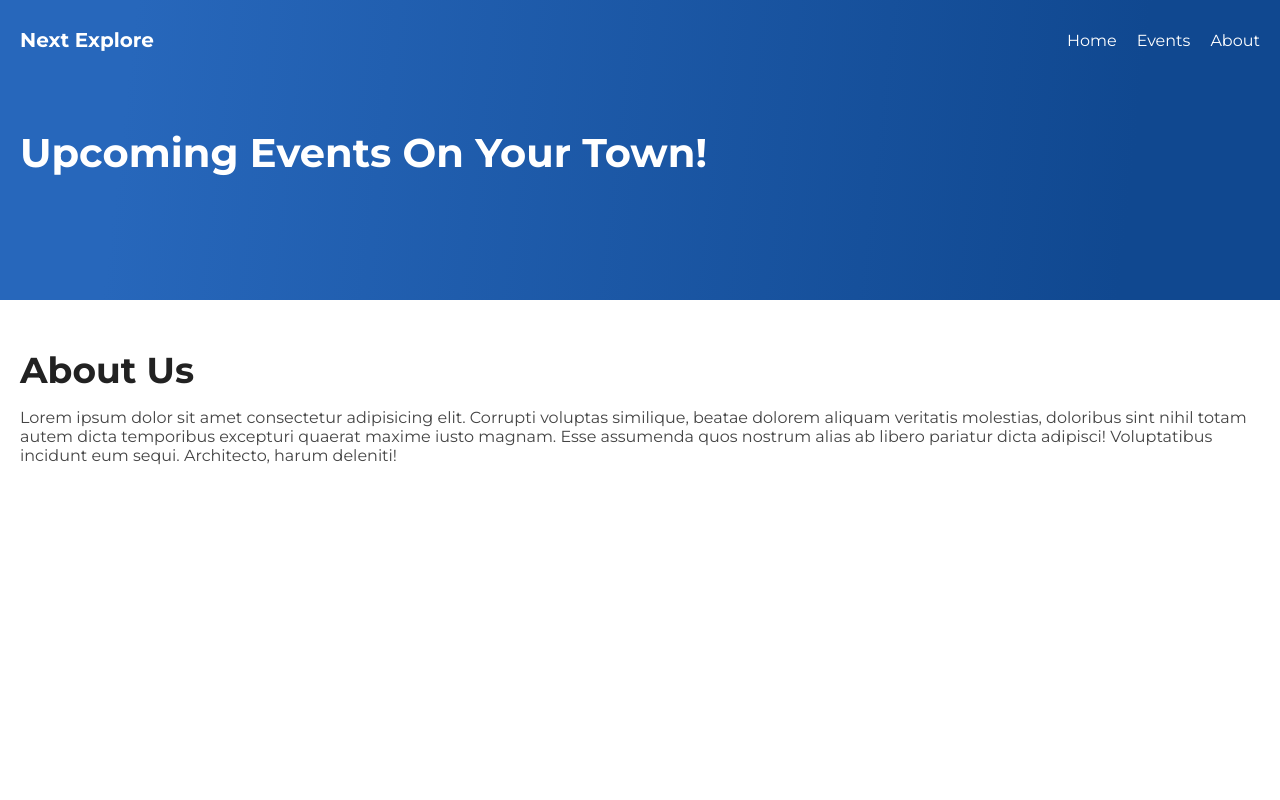
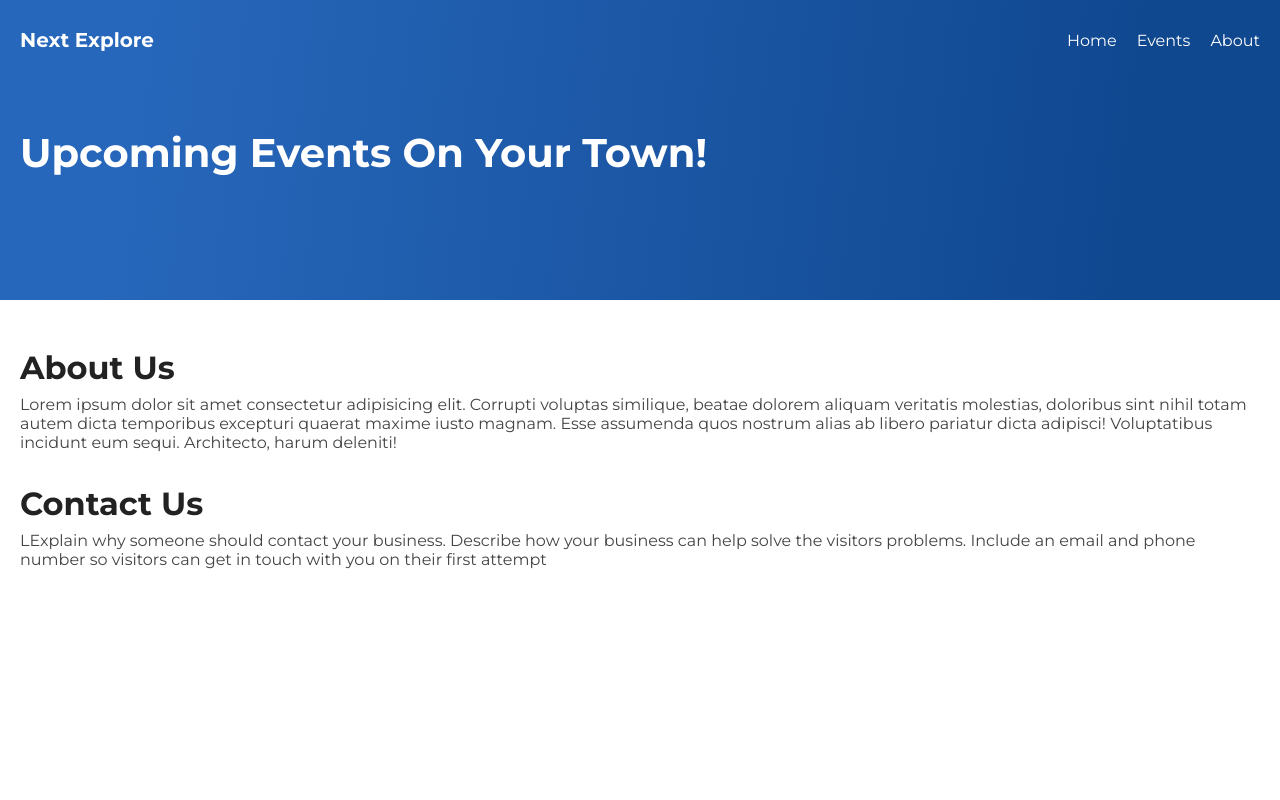
Before and after one commit to itarek99/next-js-explore, a Next.js app: page /about-us in a window 1280 px wide. Shown: the top 800 px of the page. Built offline with nearby package versions, Linux system fonts and the light colour scheme.

Commit message:
single event page added

```diff
--- a/pages/about-us.js
+++ b/pages/about-us.js
@@ -1,13 +1,20 @@
 const AboutUs = () => {
   return (
     <div className='about-us'>
-      <h1 className='about-us__title'>About Us</h1>
+      <h3 className='about-us__title'>About Us</h3>
       <p className='about-us__text'>
         Lorem ipsum dolor sit amet consectetur adipisicing elit. Corrupti voluptas similique, beatae dolorem aliquam
         veritatis molestias, doloribus sint nihil totam autem dicta temporibus excepturi quaerat maxime iusto magnam.
         Esse assumenda quos nostrum alias ab libero pariatur dicta adipisci! Voluptatibus incidunt eum sequi.
         Architecto, harum deleniti!
       </p>
+      <div className='contact-us'>
+        <h3 className='about-us__title'>Contact Us</h3>
+        <p className='about-us__text'>
+          LExplain why someone should contact your business. Describe how your business can help solve the visitors
+          problems. Include an email and phone number so visitors can get in touch with you on their first attempt
+        </p>
+      </div>
     </div>
   );
 };
--- a/pages/events/[category]/index.js
+++ b/pages/events/[category]/index.js
@@ -9,7 +9,9 @@ const EventCity = ({ data, cityName }) => {
       <div className='event-city__items'>
         {data.map((item) => (
           <Link className='event-city__item' key={item.id} href={`/events/${item.city}/${item.id}`}>
-            <Image src={item.image} alt={item.title} height='150' width='150' />
+            <div>
+              <Image src={item.image} alt={item.title} height='150' width='150' />
+            </div>
             <h2>{item.title}</h2>
           </Link>
         ))}
--- a/styles/globals.css
+++ b/styles/globals.css
@@ -127,12 +127,16 @@ footer {
 .about-us__title,
 .all-events__title {
   color: var(--color-dark);
-  font-size: 2.25rem;
+  font-size: 2rem;
 }
 
 .about-us__text {
   color: var(--color-text);
-  margin-top: 1rem;
+  margin-top: 0.5rem;
+}
+
+.contact-us {
+  margin-top: 2rem;
 }
 
 .all-events {
@@ -200,3 +204,22 @@ footer {
 
   color: var(--color-dark);
 }
+
+.single-event {
+  margin-block: 3rem;
+  display: flex;
+  align-items: center;
+  box-shadow: 0px 3px 15px 0px rgba(16, 72, 144, 0.2);
+}
+
+.single-event__text {
+  padding-inline: 2rem;
+}
+
+.single-event__text h1 {
+  margin-bottom: 0.5rem;
+}
+
+.card__img {
+  width: 100%;
+}
```
Also changed, not shown: pages/events/[category]/[categoryId].js (+8 -4 lines).
